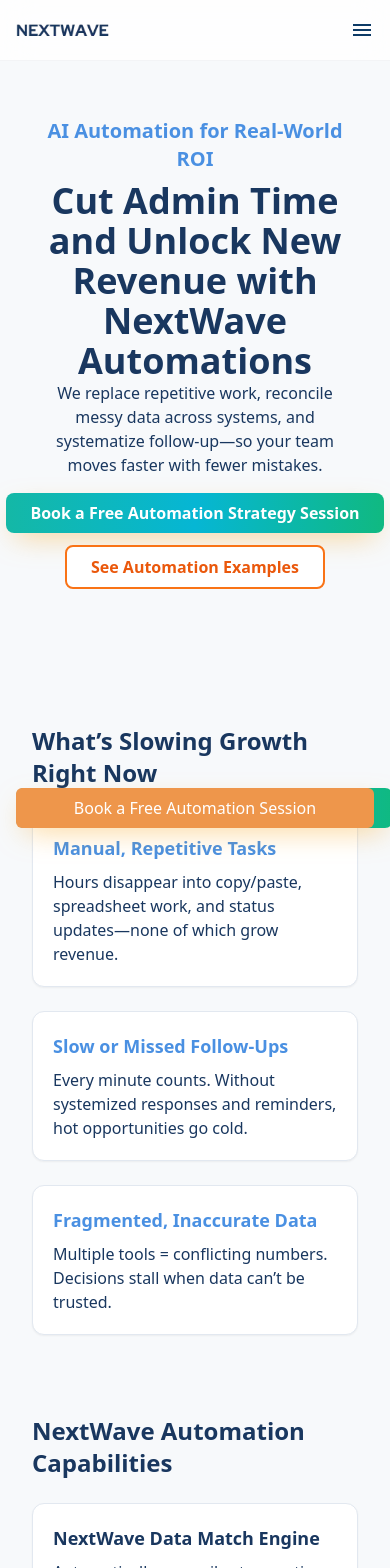
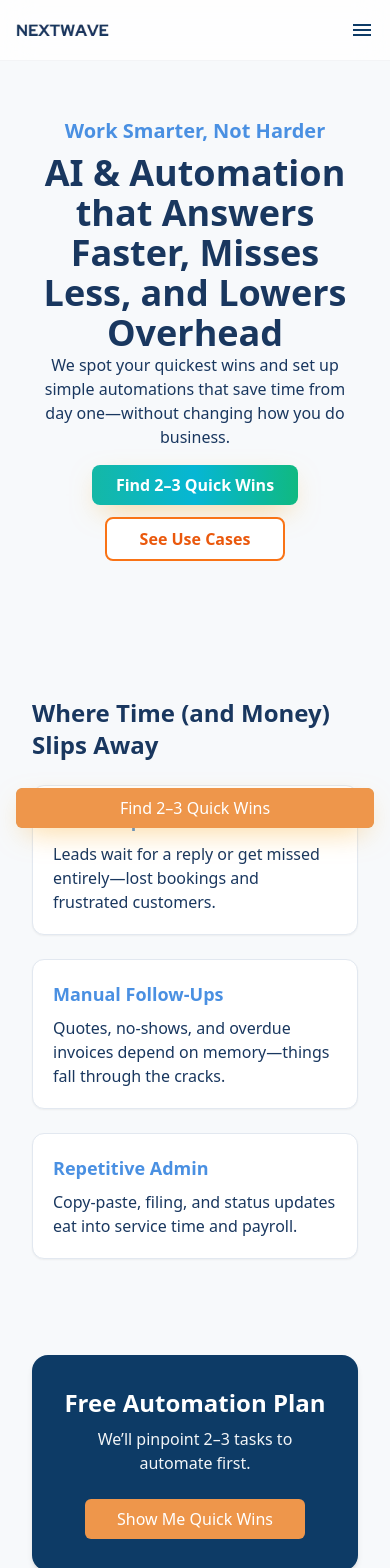
Before and after one commit to Parrasite9/nextwave, a React (Create React App) app: page /services/ai-automation in a window 390 px wide. Shown: the top 1568 px of the page. Built offline with nearby package versions, Linux system fonts and the light colour scheme.

Commit message:
Updated links and copy for the AI page

```diff
--- a/src/Components/ServiceComponents/ServiceFinalCTA.jsx
+++ b/src/Components/ServiceComponents/ServiceFinalCTA.jsx
@@ -29,7 +29,7 @@
 	return (
 		<section className="px-8 py-10" aria-label="Final call to action">
 			<div className="rounded-2xl border border-slate-200 bg-white shadow-sm p-6 md:p-8 flex flex-col md:flex-row items-center justify-between gap-4">
-				<div>
+				<div className="text-center lg:text-left">
 					<h3 className="header font-bold text-2xl">
 						Ready to Start?
 					</h3>
@@ -38,7 +38,7 @@
 					</p>
 				</div>
 
-				<div className="flex items-center gap-3">
+				<div className="flex items-center gap-3 flex-col lg:flex-row">
 					<CtaButton cta={cta} />
 					{phone && (
 						<a
--- a/src/Pages/ServicePage/AIAutomationPage.jsx
+++ b/src/Pages/ServicePage/AIAutomationPage.jsx
@@ -1,5 +1,4 @@
 // src/Pages/Services/AIAutomationPage.jsx
-
 import React, { useEffect } from 'react';
 import { Helmet } from 'react-helmet-async';
 
@@ -13,7 +12,10 @@
 import ServiceFinalCTA from '../../Components/ServiceComponents/ServiceFinalCTA';
 import ServiceStickyCTA from '../../Components/ServiceComponents/ServiceStickyCTA';
 
-const AIAutomationPage = () => {
+export default function AIAutomationPage() {
+	const zoomLink =
+		'https://scheduler.zoom.us/isaiah-johnson-c45fbx/discovery-call';
+
 	useEffect(() => {
 		window.scrollTo(0, 0);
 	}, []);
@@ -27,208 +29,246 @@
             "@context": "https://schema.org",
             "@type": "ProfessionalService",
             "name": "NextWave Web Studio",
-              "description": "NextWave builds AI-driven automations that eliminate manual work, reconcile data across systems, and create new revenue opportunities for SMBs.",
-              "url": "https://nextwavewebstudio.com/ai-automation",
-              "image": "https://nextwavewebstudio.com/images/services/ai-automation.webp",
-              "areaServed": { "@type": "Country", "name": "United States" },
+            "description": "AI & automation services for everyday businesses—faster replies, fewer missed steps, and lower overhead.",
+            "url": "https://nextwavewebstudio.com/services/ai-automation",
+            "image": "https://nextwavewebstudio.com/images/services/automation.webp",
+            "areaServed": { "@type": "City", "name": "Midland–Odessa" },
             "telephone": "+1-432-555-0199"
           }
         `}
 				</script>
-				<title>AI Automation Solutions | NextWave Web Studio</title>
+
+				<title>
+					AI & Automation for Everyday Businesses | NextWave Web
+					Studio
+				</title>
 				<meta
 					name="description"
-					content="Cut admin time, reconcile messy data, and scale operations with NextWave’s AI automation. Real outcomes: 30 hrs/mo → ~3 min; 50% faster launch; new revenue channels."
+					content="Answer faster, miss less, and lower overhead with practical AI & automation. We find 2–3 quick wins and get them running fast."
 				/>
 				<meta
 					property="og:title"
-					content="AI Automation Solutions | NextWave Web Studio"
+					content="AI & Automation for Everyday Businesses | NextWave Web Studio"
 				/>
 				<meta
 					property="og:description"
-					content="NextWave automates intake, follow-up, data reconciliation, and reporting—freeing teams and unlocking revenue. Book a free strategy session."
+					content="From lead intake to follow‑ups and admin—let smart systems handle the busywork so your team can focus on customers."
 				/>
 				<meta
 					property="og:image"
-					content="https://nextwavewebstudio.com/images/services/ai-automation.webp"
+					content="https://nextwavewebstudio.com/images/services/automation.webp"
 				/>
 				<meta
 					property="og:url"
-					content="https://nextwavewebstudio.com/ai-automation"
+					content="https://nextwavewebstudio.com/services/ai-automation"
 				/>
 				<meta property="og:type" content="website" />
 				<meta name="robots" content="index, follow" />
 				<link
 					rel="canonical"
-					href="https://nextwavewebstudio.com/ai-automation"
+					href="https://nextwavewebstudio.com/services/ai-automation"
 				/>
 			</Helmet>
 
-			{/* HERO (NextWave-first; outcome-forward; no platform names) */}
+			{/* HERO — benefit-first */}
 			<ServiceHero
-				eyebrow="AI Automation for Real-World ROI"
-				headline="Cut Admin Time and Unlock New Revenue with NextWave Automations"
-				subheadline="We replace repetitive work, reconcile messy data across systems, and systematize follow‑up—so your team moves faster with fewer mistakes."
+				eyebrow="Work Smarter, Not Harder"
+				headline="AI & Automation that Answers Faster, Misses Less, and Lowers Overhead"
+				subheadline="We spot your quickest wins and set up simple automations that save time from day one—without changing how you do business."
 				primaryCta={{
-					label: 'Book a Free Automation Strategy Session',
-					to: '/contact',
+					label: 'Find 2–3 Quick Wins',
+					to: zoomLink,
+					target: '_blank',
 				}}
 				secondaryCta={{
-					label: 'See Automation Examples',
-					to: '/casestudy',
+					label: 'See Use Cases',
+					to: '/case-studies?svc=automation',
 				}}
 				stickyMobileCTA
 			/>
 
-			{/* PAIN → we anchor on manual work, slow follow-up, fragmented data */}
+			{/* PAIN POINTS — framed as losses */}
 			<ServicePainPoints
-				title="What’s Slowing Growth Right Now"
+				title="Where Time (and Money) Slips Away"
 				items={[
 					{
-						title: 'Manual, Repetitive Tasks',
+						title: 'Slow Response Times',
 						description:
-							'Hours disappear into copy/paste, spreadsheet work, and status updates—none of which grow revenue.',
+							'Leads wait for a reply or get missed entirely—lost bookings and frustrated customers.',
 					},
 					{
-						title: 'Slow or Missed Follow‑Ups',
+						title: 'Manual Follow‑Ups',
 						description:
-							'Every minute counts. Without systemized responses and reminders, hot opportunities go cold.',
+							'Quotes, no‑shows, and overdue invoices depend on memory—things fall through the cracks.',
 					},
 					{
-						title: 'Fragmented, Inaccurate Data',
+						title: 'Repetitive Admin',
 						description:
-							'Multiple tools = conflicting numbers. Decisions stall when data can’t be trusted.',
+							'Copy‑paste, filing, and status updates eat into service time and payroll.',
 					},
 				]}
 			/>
 
-			{/* SERVICES → renamed as proprietary NextWave capabilities */}
+			{/* Mobile inline CTA (keeps momentum early) */}
+			<div className="sm:hidden mt-4">
+				<ServiceCTABanner
+					title="Free Automation Plan"
+					subtitle="We’ll pinpoint 2–3 tasks to automate first."
+					cta={{ label: 'Show Me Quick Wins', to: zoomLink }}
+				/>
+			</div>
+
+			{/* SERVICES — benefit-first, no “learn more” links */}
 			<ServiceGrid
-				title="NextWave Automation Capabilities"
+				title="NextWave Automation Playbook"
 				services={[
 					{
-						title: 'NextWave Data Match Engine',
+						title: 'Lead Intake & Routing',
 						description:
-							'Automatically reconciles transactions across sources and “finds the truth” in blended data—no manual combing.',
-						to: '/casestudy',
+							'Every lead gets answered fast—without you babysitting the inbox.',
+						details: {
+							intro: 'Make it effortless for the right person to jump in first time.',
+							bullets: [
+								'No lead slips through—calls, forms, and chats in one place',
+								'Instant hand‑off to the right teammate',
+								'After‑hours auto‑replies keep conversations warm',
+								'Calendar hand‑off to reduce back‑and‑forth',
+							],
+						},
 					},
 					{
-						title: 'Lead Intake & Smart Routing',
+						title: 'Follow‑Ups That Don’t Forget',
 						description:
-							'Capture, qualify, and auto‑assign leads with instant alerts—be first to respond, every time.',
-						to: '/casestudy',
+							'Quotes get answered and jobs get scheduled—without manual reminders.',
+						details: {
+							intro: 'Keep momentum with polite, timely nudges customers appreciate.',
+							bullets: [
+								'On‑time follow‑ups for quotes & estimates',
+								'No‑show rebooking flows',
+								'Dormant lead re‑engagement',
+								'Seasonal check‑ins to fill slow weeks',
+							],
+						},
 					},
 					{
-						title: 'Lifecycle Messaging & Follow‑Up',
+						title: 'Admin & Back‑Office',
 						description:
-							'Personalized sequences for outreach, reminders, and nurturing that run reliably in the background.',
-						to: '/casestudy',
+							'Paperwork runs itself—your team serves customers.',
+						details: {
+							intro: 'Reduce repetitive work while improving accuracy and visibility.',
+							bullets: [
+								'Auto‑file docs and update job statuses',
+								'Clean hand‑offs between tools (CRM, email, spreadsheets)',
+								'Light approvals for edge cases (you stay in control)',
+								'Simple dashboards to see what’s done',
+							],
+						},
 					},
 					{
-						title: 'Ops Dashboards & Alerts',
+						title: 'AI Assist for Frontline Teams',
 						description:
-							'Real‑time KPIs, role‑based views, and change logs so leaders can act in minutes—not weeks.',
-						to: '/services/dashboards',
+							'Quality replies in seconds, not minutes—still in your voice.',
+						details: {
+							intro: 'Speed up routine writing while keeping your tone and judgment.',
+							bullets: [
+								'Drafts for common questions & service info',
+								'Faster quote & scope templates',
+								'Friendly reminders with your brand voice',
+								'Human‑in‑the‑loop for final send',
+							],
+						},
 					},
 				]}
 			/>
 
-			{/* TRUST – keep generic but confident; no brand names; NDA-safe */}
+			{/* TRUST — you can swap logos/testimonials later */}
 			<ServiceTrustStrip
-				title="Built for Teams That Value Speed and Accuracy"
+				title="Trusted by Busy Local Teams"
 				logos={[
-					{ src: '/images/logos/client1.svg', alt: 'Client' },
-					{ src: '/images/logos/client2.svg', alt: 'Client' },
-					{ src: '/images/logos/client3.svg', alt: 'Client' },
+					{
+						src: '/images/business_logos/seductivebox.png',
+						alt: 'Client',
+					},
+					{ src: '/images/business_logos/rap.png', alt: 'Client' },
+					{
+						src: '/images/business_logos/studio2.png',
+						alt: 'Client',
+					},
 				]}
 				testimonials={[
 					{
-						quote: 'We eliminated hours of manual reconciliation and finally trust our numbers. Decisions are faster and clearer.',
-						author: 'Operations Lead',
-						role: 'Multi‑Location Enterprise',
+						quote: 'We stopped losing leads after hours—now every inquiry gets a helpful reply and a next step.',
+						author: 'Owner',
+						role: 'Home Services',
 					},
 					{
-						quote: 'Response time dropped, follow‑ups improved, and our team spends time on revenue—not admin.',
-						author: 'Owner',
-						role: 'Service Business',
+						quote: 'Our team spends less time chasing paperwork and more time helping customers.',
+						author: 'Manager',
+						role: 'Retail',
 					},
 				]}
+				logoCell={{ w: 128, h: 64, grayscale: false, dim: false }}
 			/>
 
-			{/* CASE TEASER – anonymized, specific metrics (from your experience) */}
+			{/* CASE STUDY TEASER — ethical, no hard metrics */}
 			<ServiceCaseStudyTeaser
 				imageSrc="/images/services/ai_automations.jpg"
-				imageAlt="Automation workflow preview"
-				title="Data Reconciliation: ~30 Hours/Month → ~3 Minutes"
-				summary="We implemented a reconciliation flow that ingested transactions from multiple sources, auto‑matched blended records, and produced a trusted report—removing a recurring 20–30 hours of manual work each month."
+				imageAlt="Automation workflow overview"
+				title="Less Busywork, Faster Replies"
+				summary="We mapped the intake bottlenecks, set up simple automations, and added gentle follow‑ups—freeing up team time and improving customer response."
 				stats={[
-					{ label: 'Manual Hours', value: '−95%+' },
-					{ label: 'Time‑to‑Report', value: 'Minutes' },
+					{ label: 'Manual Steps', value: 'Reduced' },
+					{ label: 'Response Time', value: 'Faster' },
 				]}
-				cta={{ label: 'Explore Automation Examples', to: '/casestudy' }}
+				cta={{
+					label: 'Find My Quick Wins',
+					to: zoomLink,
+				}}
 			/>
 
-			{/* SECONDARY PROOF (concise outcomes snapshot using “pain” component for visual parity) */}
-			<ServicePainPoints
-				title="Recent Outcomes from NextWave Automations"
-				items={[
+			{/* MID CTA */}
+			<ServiceCTABanner
+				title="Get a Free Automation Plan"
+				subtitle="See exactly what to automate first for impact this month."
+				cta={{ label: 'Plan My First Automations', to: zoomLink }}
+			/>
+
+			{/* FAQ — customer-friendly, benefit-first */}
+			<ServiceFAQ
+				title="AI & Automation — FAQs"
+				faqs={[
 					{
-						title: '50% Faster Launch than Initial Estimates',
-						description:
-							'Delivered a production system in under 30 days (original scope 60+), accelerating time‑to‑value.',
+						q: 'What will this actually do for my business?',
+						a: 'Faster replies, fewer missed steps, and less repeat admin. Most owners feel it as time back and fewer “Did we follow up on that?” moments.',
 					},
 					{
-						title: 'New Revenue Channel—Zero Extra Headcount',
-						description:
-							'Automated opportunity identification and outreach created a recurring revenue stream with existing staff.',
+						q: 'How fast can we get results?',
+						a: 'We usually start with 2–3 high‑impact tasks. You’ll see time savings and smoother hand‑offs within weeks, sometimes days.',
 					},
 					{
-						title: 'One FTE Equivalent Unlocked',
-						description:
-							'Workflow consolidation and automation freed “hundreds of hours annually” across roles.',
-					},
-				]}
-			/>
-
-			{/* CTA BANNER – strong promise, low risk */}
-			<ServiceCTABanner
-				title="In 30 Minutes, We’ll Map the 3 Fastest Automations for Your Business"
-				subtitle="No tech talk—just clear wins and how to implement them. If it’s not valuable, we’ll tell you straight."
-				cta={{ label: 'Book My Free Strategy Session', to: '/contact' }}
-			/>
-
-			{/* FAQ – address NDA, platform‑agnostic approach, and speed-to-value */}
-			<ServiceFAQ
-				title="AI Automation — FAQs"
-				faqs={[
-					{
-						q: 'Do we need to switch tools to work with you?',
-						a: 'No. We integrate with your existing stack and design automations that meet you where you are.',
+						q: 'Is this complicated for my team?',
+						a: 'No. We keep your current tools and add simple, reliable steps. Your team still approves anything sensitive.',
 					},
 					{
-						q: 'Can you work under NDA and keep details private?',
-						a: 'Yes. We routinely anonymize client data and outcomes while protecting confidential information.',
+						q: 'How will I know it’s working?',
+						a: 'We track simple checkpoints like faster response times, fewer manual steps, and more completed follow‑ups—and review them with you.',
 					},
 					{
-						q: 'How soon will we see value?',
-						a: 'Many wins can be delivered within the first 2–4 weeks—starting with the highest‑leverage tasks.',
+						q: 'Do I need to change platforms?',
+						a: 'Not unless you want to. We integrate with what you already use (email, calendars, CRM, forms) and improve from there.',
 					},
 				]}
 			/>
 
 			{/* FINAL CTA */}
 			<ServiceFinalCTA
+				className="flex sm:flex-col"
 				phone="(432) 555-0199"
-				cta={{ label: 'Discuss Your Automation Plan', to: '/contact' }}
+				cta={{ label: 'Plan My First Automations', to: zoomLink }}
 			/>
 
-			{/* MOBILE STICKY CTA */}
-			<ServiceStickyCTA
-				label="Book a Free Automation Session"
-				to="/contact"
-			/>
+			{/* MOBILE-ONLY STICKY CTA */}
+			<ServiceStickyCTA label="Find 2–3 Quick Wins" to={zoomLink} />
 		</>
 	);
-};
-
-export default AIAutomationPage;
+}
```
Lines whose indentation alone changed are shown as unchanged.
